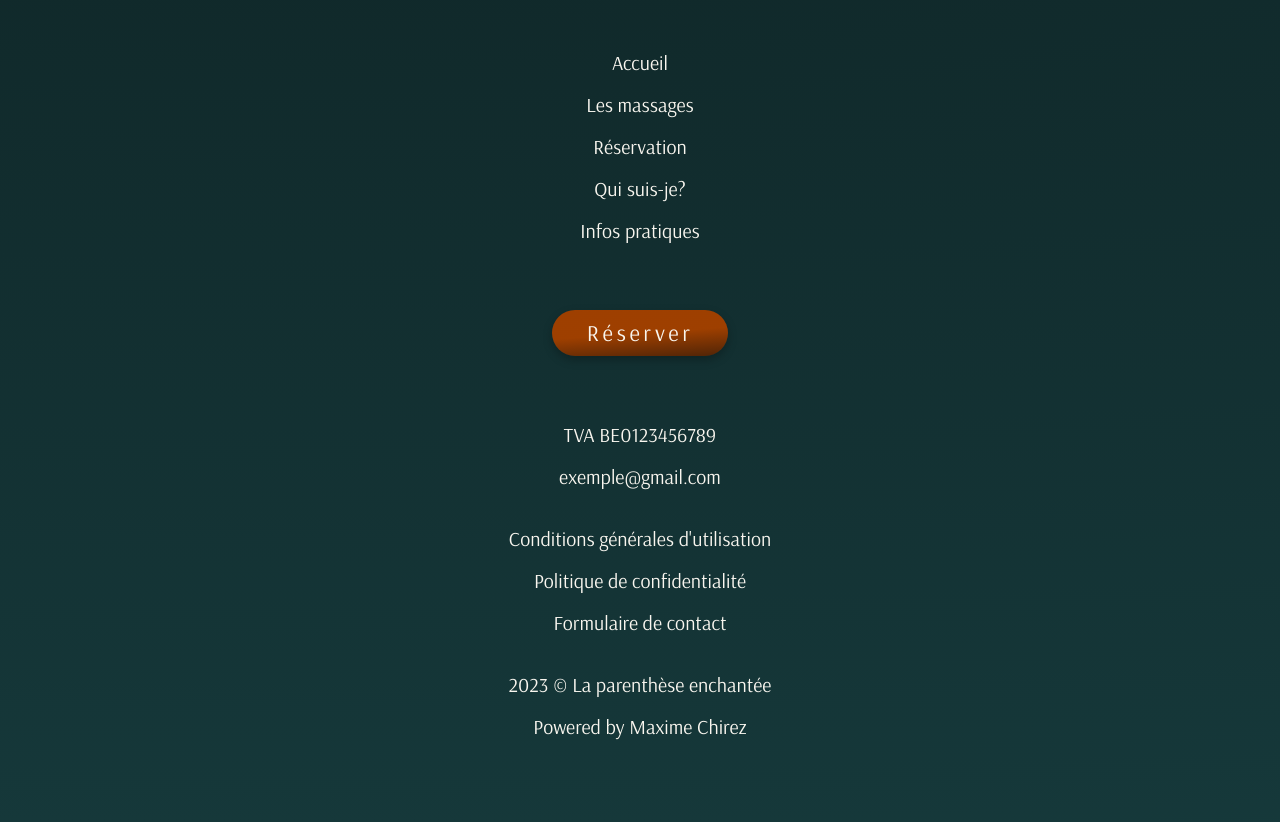
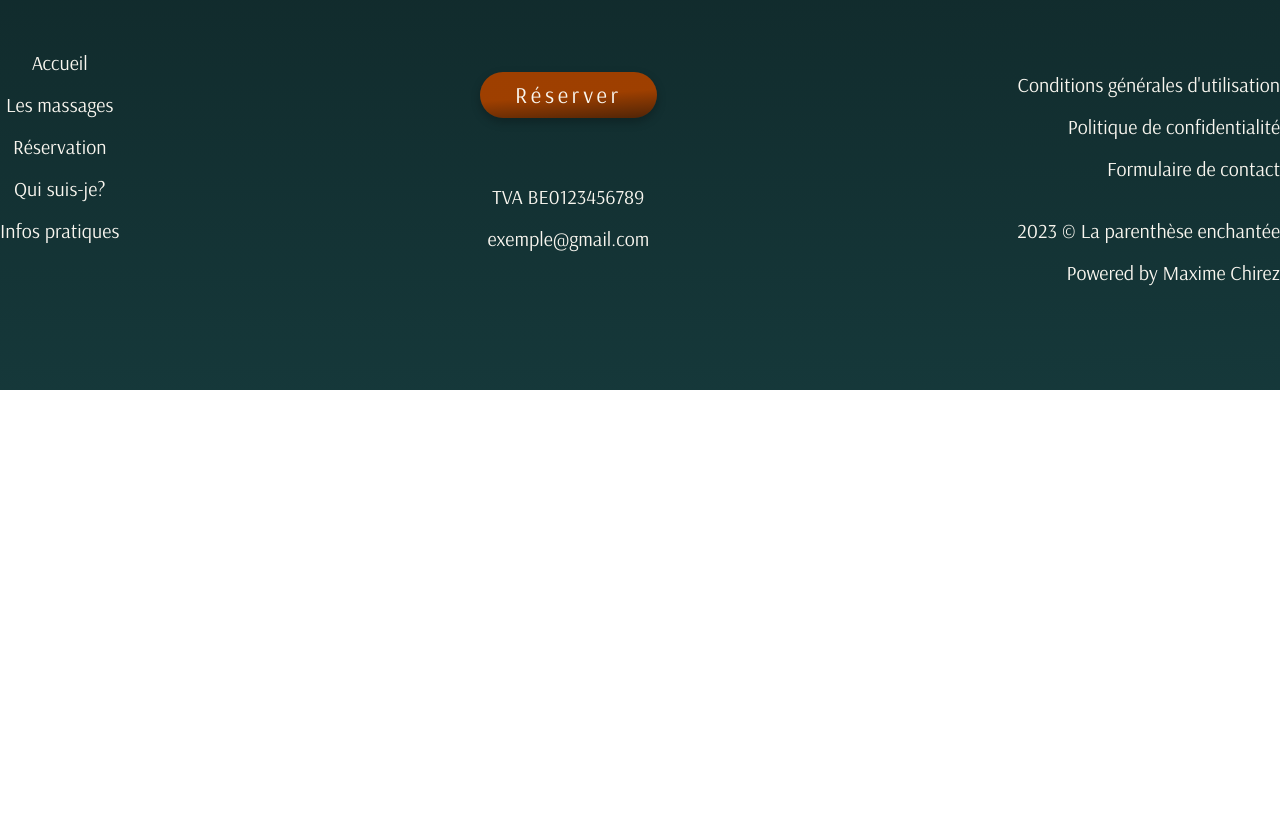
Before and after one commit to WandoCode/la-parenthese-website, a plain HTML site: page index.html in a window 1280 px wide. Shown: the part 991-1813 px from the top of the page. After the commit the page ends 1381 px from the top, so only its background shows below. Drawn offline with Linux system fonts and the light colour scheme.

Commit message:
Add responsive for footer

```diff
--- a/index.html
+++ b/index.html
@@ -112,6 +112,7 @@
       </section>
     </main>
     <footer class="footer">
+      <div class="footer__container">
         <div class="footer__header">
           <a class="footer__logo" href="/">
             <img
@@ -122,7 +123,7 @@
             <span class="visually-hidden">Retour à la page d'accueil</span>
           </a>
         </div>
-      <div class="footer__boody">
+        <div class="footer__body">
           <nav class="footer__nav" aria-label="secondary">
             <ul>
               <li>
@@ -142,14 +143,16 @@
               </li>
             </ul>
           </nav>
-        <a class="footer__cta btn btn--primary btn--sm" href="/reservation.html"
+          <div class="footer__buisness-infos">
+            <a
+              class="footer__cta btn btn--primary btn--sm"
+              href="/reservation.html"
               >Réserver</a
             >
-        <div class="footer__custom-infos">
-          <div class="footer__buisness-infos">
             <p>TVA BE0123456789</p>
             <p>exemple@gmail.com</p>
           </div>
+          <div class="footer__custom-infos">
             <div class="footer__legal">
               <nav aria-label="Legal documents">
                 <ul>
@@ -168,7 +171,10 @@
               </nav>
               <div class="footer__copyright">
                 <p>2023 © La parenthèse enchantée</p>
-              <p>Powered by <a href="www.maxime-chirez.me">Maxime Chirez</a></p>
+                <p>
+                  Powered by <a href="www.maxime-chirez.me">Maxime Chirez</a>
+                </p>
+              </div>
             </div>
           </div>
         </div>
--- a/stylesheets/layout/_footer.scss
+++ b/stylesheets/layout/_footer.scss
@@ -16,10 +16,19 @@
     var(--clr-primary-700) 100%
   );
 
+  &__container {
+    width: min(100%, 1490px);
+    margin-inline: auto;
+  }
+
   &__header {
     display: flex;
     justify-content: center;
     margin-bottom: 4rem;
+
+    @include breakpoint('large') {
+      justify-content: flex-start;
+    }
   }
 
   &__logo {
@@ -30,6 +39,11 @@
     display: flex;
     flex-direction: column;
     align-items: center;
+
+    @include breakpoint('large') {
+      flex-direction: row;
+      justify-content: space-between;
+    }
   }
 
   &__nav > ul {
@@ -40,13 +54,16 @@
   }
 
   &__cta {
-    margin-bottom: $footer-flow-lg;
+    margin-bottom: calc($footer-flow-lg - $footer-flow-sm);
   }
 
   &__legal ul {
     display: grid;
     gap: $footer-flow-sm;
     margin-bottom: $footer-flow;
+    @include breakpoint('large') {
+      justify-items: end;
+    }
   }
 
   &__buisness-infos {
@@ -58,5 +75,11 @@
   &__copyright {
     display: grid;
     gap: $footer-flow-sm;
+
+    @include breakpoint('large') {
+      justify-items: end;
+    }
   }
 }
+
+//TODO: la type du footer ( et du reste aussi je pense que je suis passé à coté de pas mal de truc
```
Also changed, not shown: stylesheets/main.css, 1 other file. Lines whose indentation alone changed are shown as unchanged.
